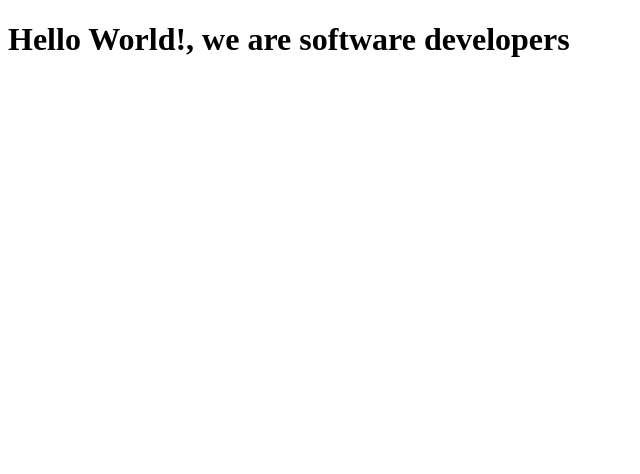
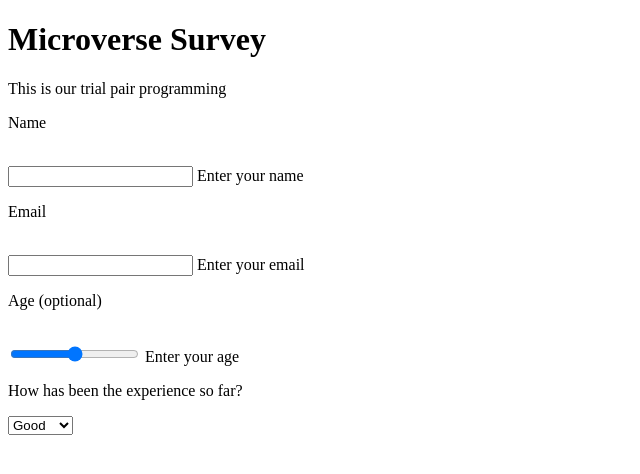
Before and after one commit to JoseLuis20-20/repository-microverse-two, a plain HTML site: page index.html in a window 1280 px wide. Shown: the whole page, without its empty margins (0-640 px from the left). Drawn offline with Linux system fonts and the light colour scheme.

Commit message:
feature-1

```diff
--- a/index.html
+++ b/index.html
@@ -7,6 +7,19 @@
     <title>Document</title>
 </head>
 <body>
-    <h1>Hello World!, we are software developers</h1>
+    <h1 id = "title">Microverse Survey</h1>
+    <p id = "description">This is our trial pair programming</p>
+    <form action="" id="survey form">
+        <p> Name</p> <br> <input type="text" id="name"> <label for="name" id="name-label">Enter your name</label>
+        <p>Email</p> <br> <input type="email" id="email"> <label for="email" id="email-label"> Enter your email</label>
+        <p>Age (optional)</p> <br> <input type="range" id="number" min="8" max="100"> <label for="number" id="number-label">Enter your age</label>
+        <p>How has been the experience so far?</p>
+        <select name="dropdown" id="dropdown">
+            <option value="0"> Good </option>
+            <option value="1"> Bad </option>
+            <option value="2"> So bad </option>
+        </select>
+
+    </form>
 </body>
 </html>
```
